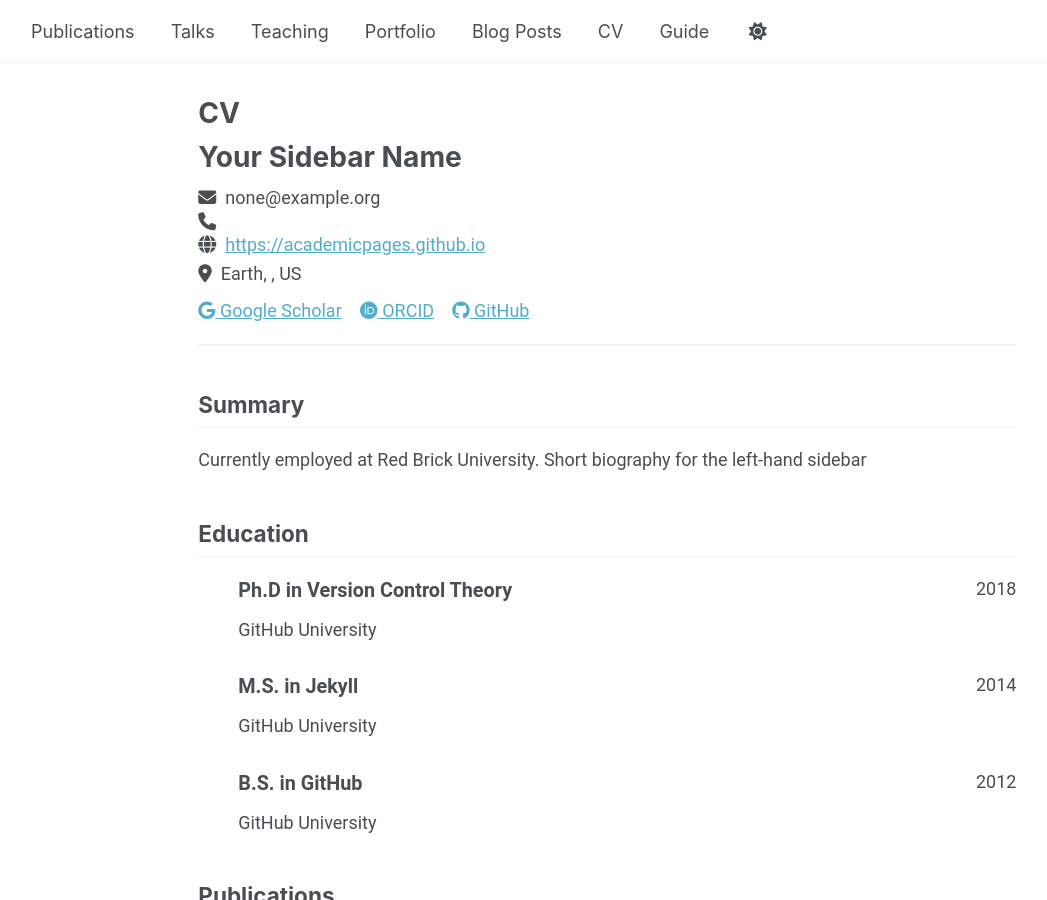
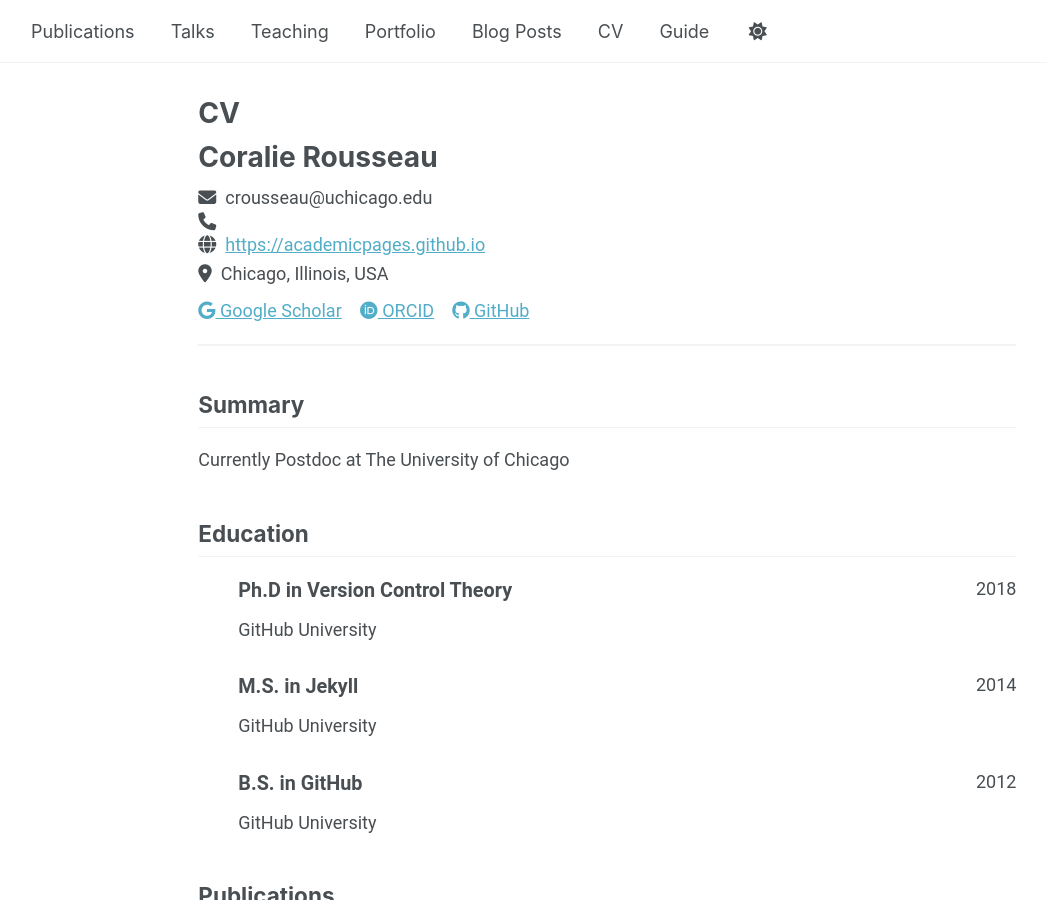
Before and after one commit to rssco/rssco.github.io, a Jekyll site: the page built from _pages/cv-json.md, in a window 1280 px wide and 900 px high. Shown: the whole window, without its empty margins (59-1106 px from the left). Built offline with Jekyll 4.4.1, drawn with Linux system fonts in a browser that asks for light colours; a script bundle is joined from its source files by our own code; library files that are not in the unit come from our copies.

Commit message:
Update CV details for Coralie Rousseau

```diff
--- a/_data/cv.json
+++ b/_data/cv.json
@@ -1,16 +1,16 @@
 {
   "basics": {
-    "name": "Your Sidebar Name",
-    "email": "none@example.org",
+    "name": "Coralie Rousseau",
+    "email": "crousseau@uchicago.edu",
     "phone": "",
     "website": "https://academicpages.github.io",
-    "summary": "Currently employed at Red Brick University. Short biography for the left-hand sidebar",
+    "summary": "Currently Postdoc at The University of Chicago",
     "location": {
       "address": "",
       "postalCode": "",
-      "city": "Earth",
-      "countryCode": "US",
-      "region": ""
+      "city": "Chicago",
+      "countryCode": "USA",
+      "region": "Illinois"
     },
     "profiles": [
       {
```
